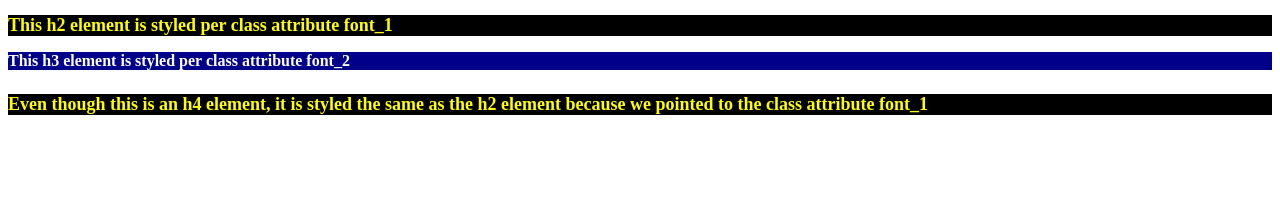
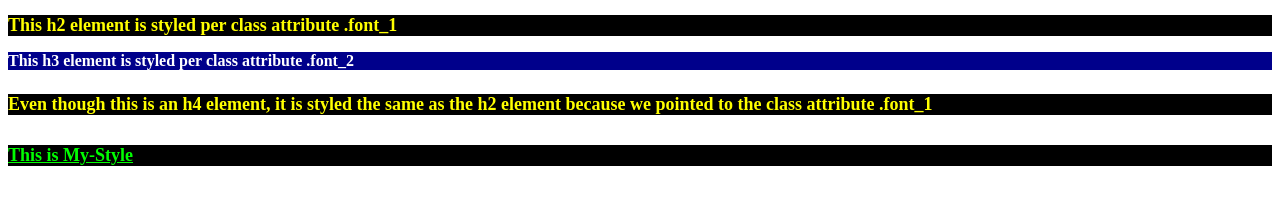
Before and after one commit to CodisticJr/HTML_AND_CSS_PROJECTS, a plain HTML site: page Basic_HTML_AND_CSS/Basic_HTML_4.html in a window 1280 px wide. Drawn offline with Linux system fonts and the light colour scheme.

Commit message:
Update Basic_HTML_4.html
CSS style tag class define internal file

```diff
--- a/Basic_HTML_AND_CSS/Basic_HTML_4.html
+++ b/Basic_HTML_AND_CSS/Basic_HTML_4.html
@@ -12,10 +12,18 @@
 		color: white;
 		font-size: medium;
 	}
+	.My_style {
+		background-color: black;
+		color: lime;
+		text-decoration: underline;
+		font-weight: bold;
+		font-size: large;
+	}
 	</style>
-	<h2 class="font_1">This h2 element is styled per class attribute font_1</h2>
-	<h3 class="font_2">This h3 element is styled per class attribute font_2</h3>
+	<h2 class="font_1">This h2 element is styled per class attribute .font_1</h2>
+	<h3 class="font_2">This h3 element is styled per class attribute .font_2</h3>
 	<h4 class="font_1">Even though this is an h4 element, it is styled the same
-		as the h2 element because we pointed to the class attribute font_1</h4>
+		as the h2 element because we pointed to the class attribute .font_1</h4>
+	<h5 class="My_style">This is My-Style</h5>
 	</body>
 </html>
```
